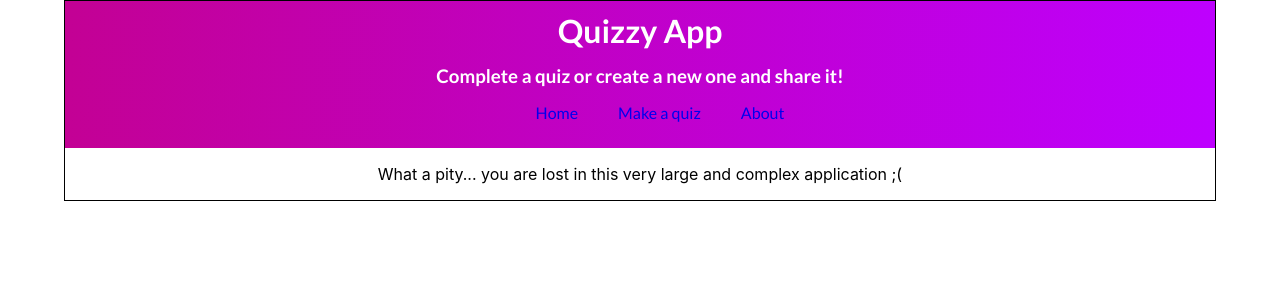
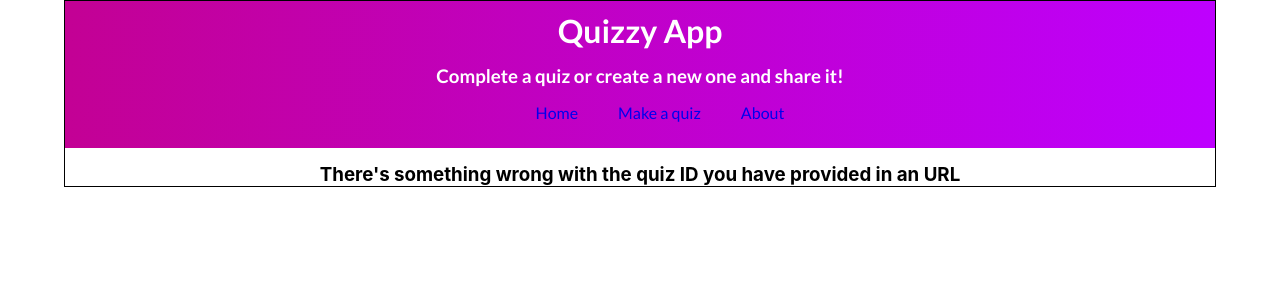
Before and after one commit to HessianPL/quizzy, a React (Create React App) app: page /quiz/1 in a window 1280 px wide. Shown: the top 300 px of the page. Built offline with nearby package versions, Linux system fonts and the light colour scheme.

Commit message:
Add SingleQuizView and very simple Quiz component

```diff
--- a/src/App.tsx
+++ b/src/App.tsx
@@ -6,10 +6,9 @@ import {AboutView} from "./views/AboutView";
 import {HomeView} from "./views/HomeView";
 import {NotFoundView} from "./views/NotFoundView";
 import {QuizMakerView} from "./views/QuizMakerView";
+import {SingleQuizView} from "./views/SingleQuizView";
 
 function App() {
-    console.log('Testing App')
-
   return (
     <div className="App">
       <Header />
@@ -17,6 +16,7 @@ function App() {
             <Route path="/" element={<HomeView />} />
             <Route path="/makequiz" element={<QuizMakerView />} />
             <Route path="/about" element={<AboutView />} />
+            <Route path="/quiz/:id" element={<SingleQuizView />} />
             <Route path="/*" element={<NotFoundView />} />
         </Routes>
     </div>
--- /dev/null
+++ b/src/components/Quiz/Quiz.tsx
@@ -0,0 +1,17 @@
+interface Props {
+    quizID?: string
+}
+
+export const Quiz = (props: Props) => {
+    if (props.quizID === undefined) {
+        return <h3>There is not such a quiz</h3>
+    }
+
+    if (props.quizID.length !== 36) {
+        return <h3>There's something wrong with the quiz ID you have provided in an URL</h3>
+    }
+
+    return (
+        <h2>Quiz #{props.quizID}</h2>
+    )
+}
--- /dev/null
+++ b/src/views/SingleQuizView.tsx
@@ -0,0 +1,9 @@
+import {useParams} from "react-router-dom";
+import {Quiz} from "../components/Quiz/Quiz";
+
+export const SingleQuizView = () => {
+    const {id} = useParams();
+        return (
+            <Quiz quizID={id} />
+        )
+}
```
